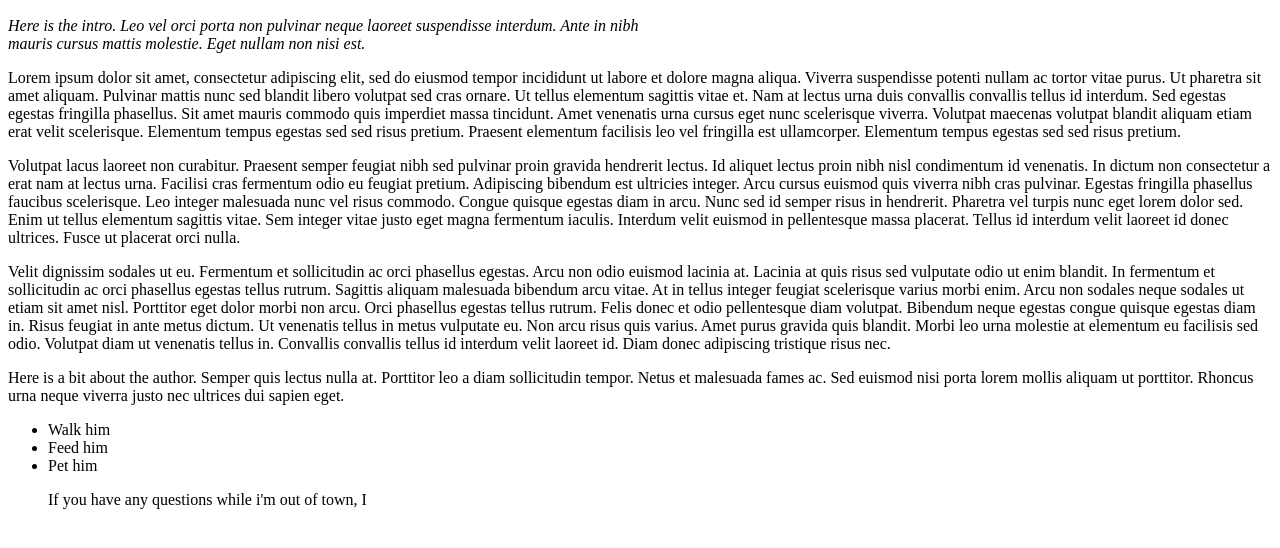
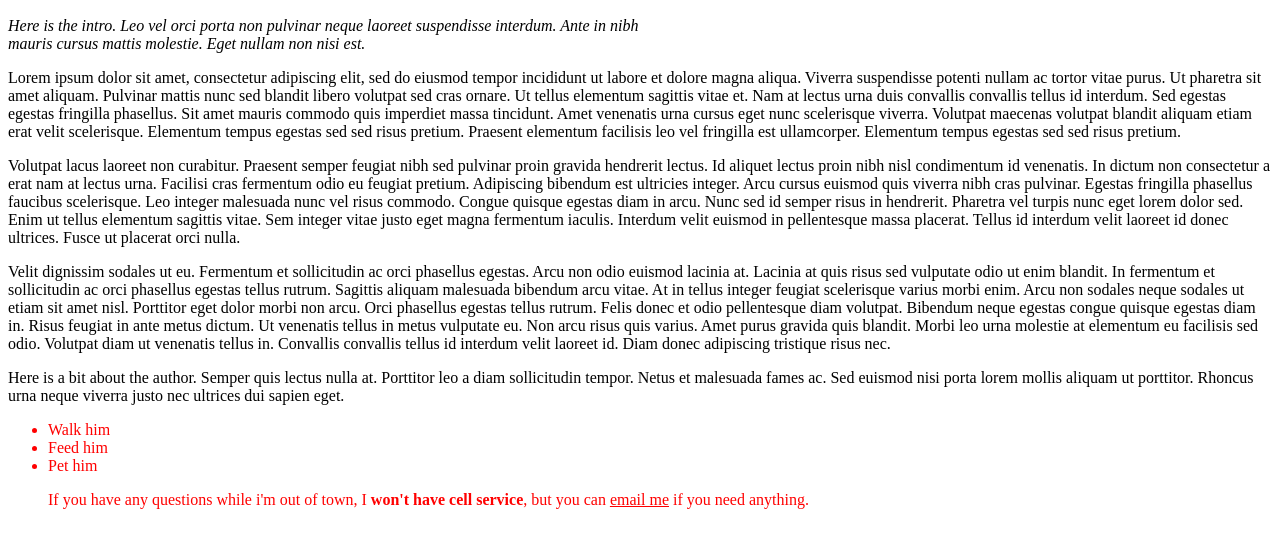
Before and after one commit to SPdowns/styling_with_classes, a plain HTML site: page index.html in a window 1280 px wide. Shown: the part 110-658 px from the top of the page. Drawn offline with Linux system fonts and the light colour scheme; files that its build step writes are made by us from their sources.

Commit message:
making sure

```diff
--- a/css/styles.css
+++ b/css/styles.css
@@ -7,3 +7,6 @@ p.author{
     font-style: italic;
     font-weight: bold;
     }
+.important {
+    color: red;
+}
--- a/index.html
+++ b/index.html
@@ -25,7 +25,7 @@
         <li>Feed him</li>
         <li>Pet him</li>
 
-    <p>If you have any questions while i'm out of town, I <strong class="important"></strong></p>
+    <p>If you have any questions while i'm out of town, I <strong class="important">won't have cell service</strong>, but you can <a href="mailto:michael@epicodus.com" class="important">email me</a> if you need anything.</p>
     </ul>
   </body>
 </html>
```
